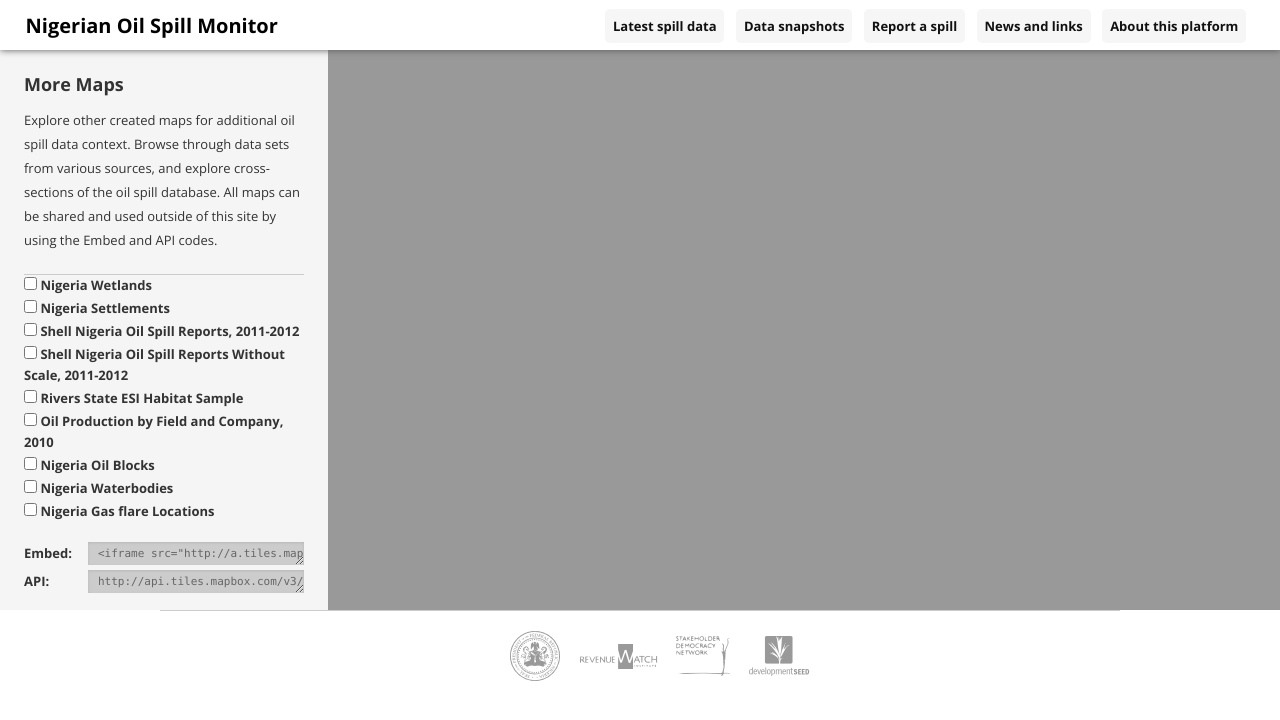
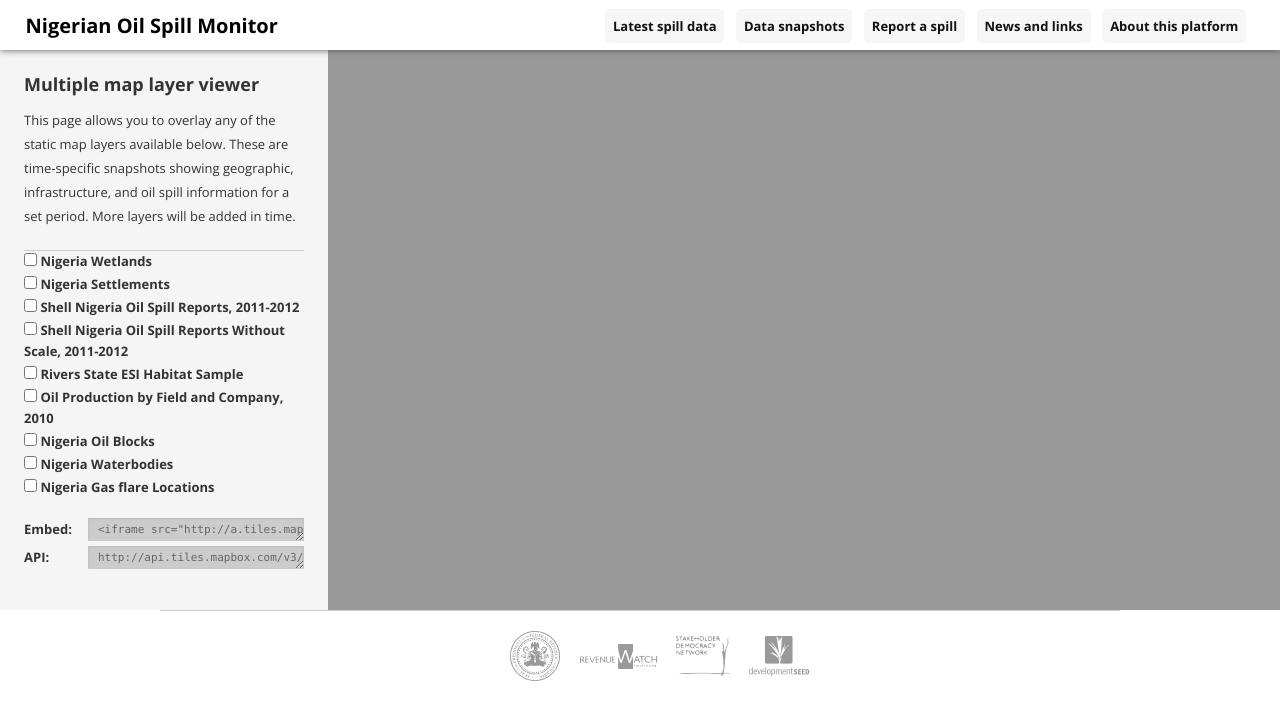
Before and after one commit to sdn4nigeria/monitoring-platform, a Jekyll site: the page built from _posts/pages/0001-01-01-browser.md, in a window 1280 px wide. Shown: the top 720 px of the page. Built offline with Jekyll 4.4.1, drawn with Linux system fonts in a browser that asks for light colours; nearby versions of some CDN libraries; some web fonts are replaced; library files that are not in the unit come from our copies; Markdown is read by kramdown in place of the engine named in the settings.

Commit message:
Update maps.html

```diff
--- a/_layouts/maps.html
+++ b/_layouts/maps.html
@@ -8,8 +8,8 @@ category: wax
 <div class=''>
     <div id="intro-text" class='about-text'>
         <div id='map-about'>
-                 <h2>More Maps</h2>
-                 <p>Explore other created maps for additional oil spill data context. Browse through data sets from various sources, and explore cross-sections of the oil spill database. All maps can be shared and used outside of this site by using the Embed and API codes.</p>
+                 <h2>Multiple map layer viewer</h2>
+                 <p>This page allows you to overlay any of the static map layers available below. These are time-specific snapshots showing geographic, infrastructure, and oil spill information for a set period. More layers will be added in time. </p>
         </div>
         <div class='datalist'>
             <div id='onlayers'>
```
